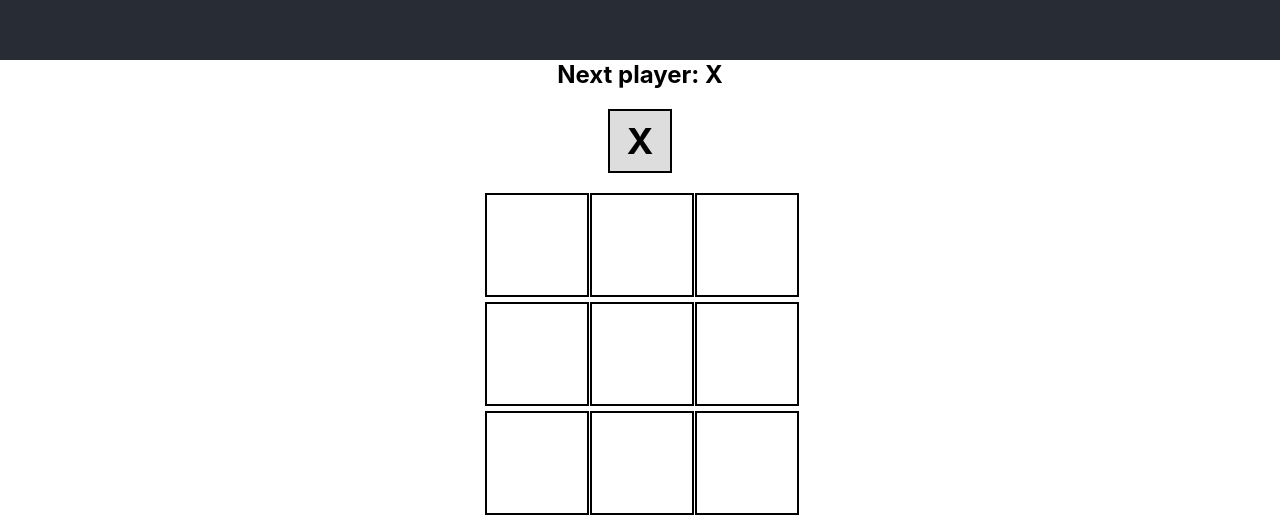
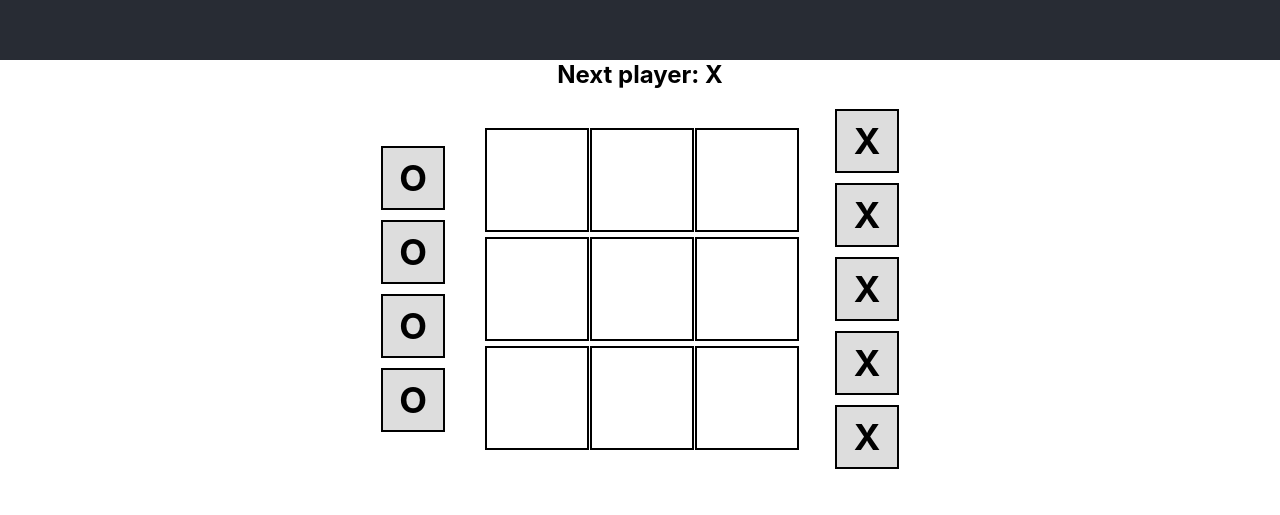
Before and after one commit to Abukarabukar/PortfolioX, a React (Create React App) app: page / in a window 1280 px wide. Shown: the part 740-1255 px from the top of the page. After the commit the page ends 1209 px from the top, so only its background shows below. Built offline with nearby package versions, Linux system fonts and the light colour scheme.

Commit message:
update the tik tak toe

```diff
--- a/src/page/TicTacToe.scss
+++ b/src/page/TicTacToe.scss
@@ -1,4 +1,3 @@
-// src/page/TicTacToe.scss
 .game {
   display: flex;
   flex-direction: column;
@@ -11,10 +10,17 @@
   font-weight: bold;
 }
 
+.container {
+  display: flex;
+  justify-content: center;
+  align-items: center;
+}
+
 .board {
   display: grid;
   grid-template-columns: repeat(3, 100px);
   gap: 5px;
+  margin: 0 20px;
 }
 
 .square {
@@ -35,8 +41,8 @@
 
 .pieces {
   display: flex;
-  gap: 20px;
-  margin-bottom: 20px;
+  flex-direction: column;
+  gap: 10px;
 }
 
 .piece {
@@ -59,3 +65,11 @@
 .square.dragover {
   background-color: #f0f0f0;
 }
+
+.left {
+  margin-right: 20px;
+}
+
+.right {
+  margin-left: 20px;
+}
--- a/src/page/TicTacToe.tsx
+++ b/src/page/TicTacToe.tsx
@@ -1,4 +1,3 @@
-// src/page/TicTacToe.tsx
 import React, { useState, useEffect } from 'react';
 import './TicTacToe.scss';
 
@@ -114,20 +113,24 @@ const TicTacToe: React.FC = () => {
   return (
     <div className="game">
       <div className="status">{status}</div>
-      <div className="pieces">
-        {isXNext && (
-          <div className="piece" draggable onDragStart={() => handleDragStart('X')}>
-            X
-          </div>
-        )}
-        {!isXNext && (
-          <div className="piece" draggable onDragStart={() => handleDragStart('O')}>
-            O
-          </div>
-        )}
-      </div>
-      <div className="board">
-        {board.map((_, index) => renderSquare(index))}
+      <div className="container">
+        <div className="pieces left">
+          {[...Array(4)].map((_, idx) => (
+            <div key={idx} className="piece" draggable onDragStart={() => handleDragStart('O')}>
+              O
+            </div>
+          ))}
+        </div>
+        <div className="board">
+          {board.map((_, index) => renderSquare(index))}
+        </div>
+        <div className="pieces right">
+          {[...Array(5)].map((_, idx) => (
+            <div key={idx} className="piece" draggable onDragStart={() => handleDragStart('X')}>
+              X
+            </div>
+          ))}
+        </div>
       </div>
     </div>
   );
```
